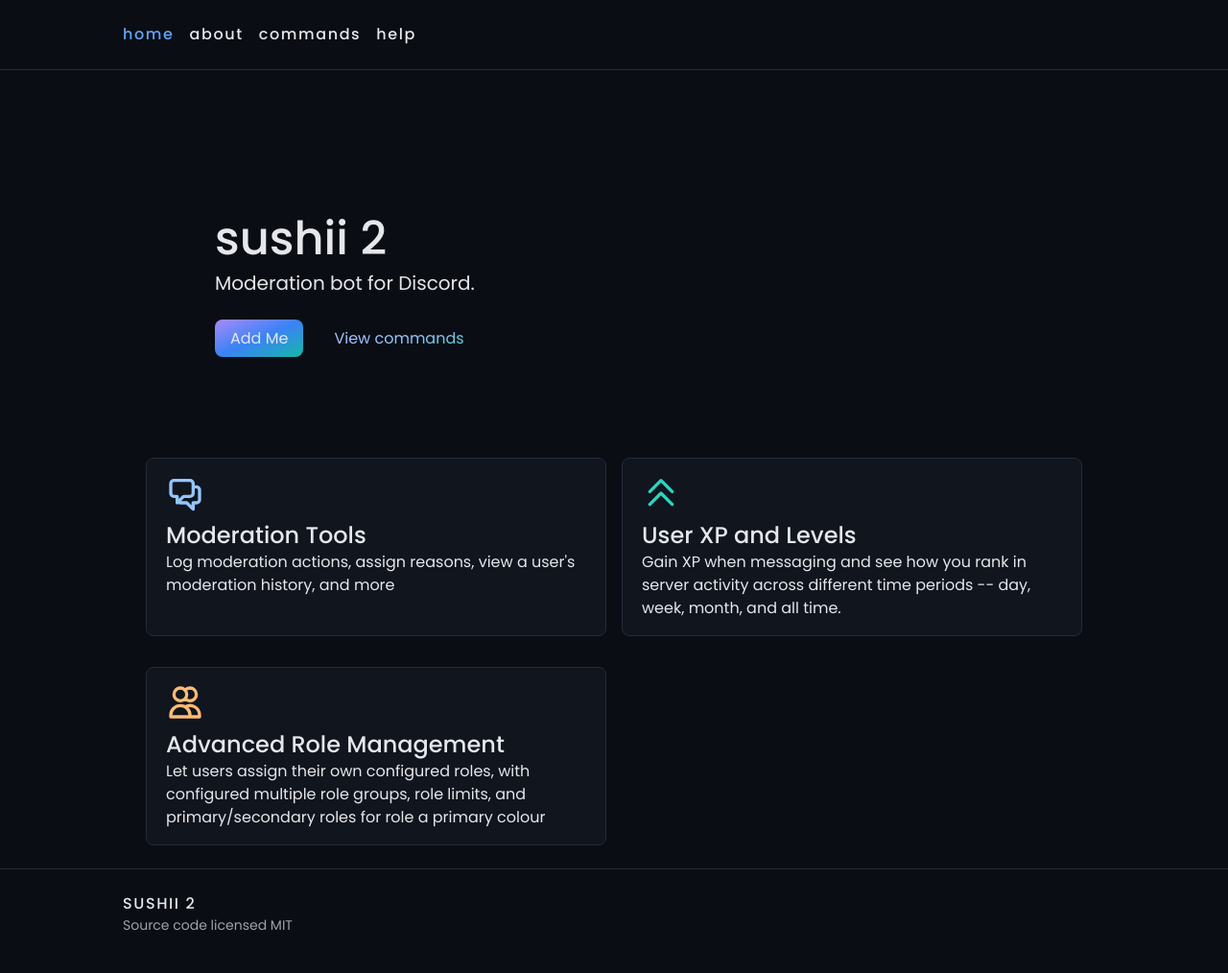
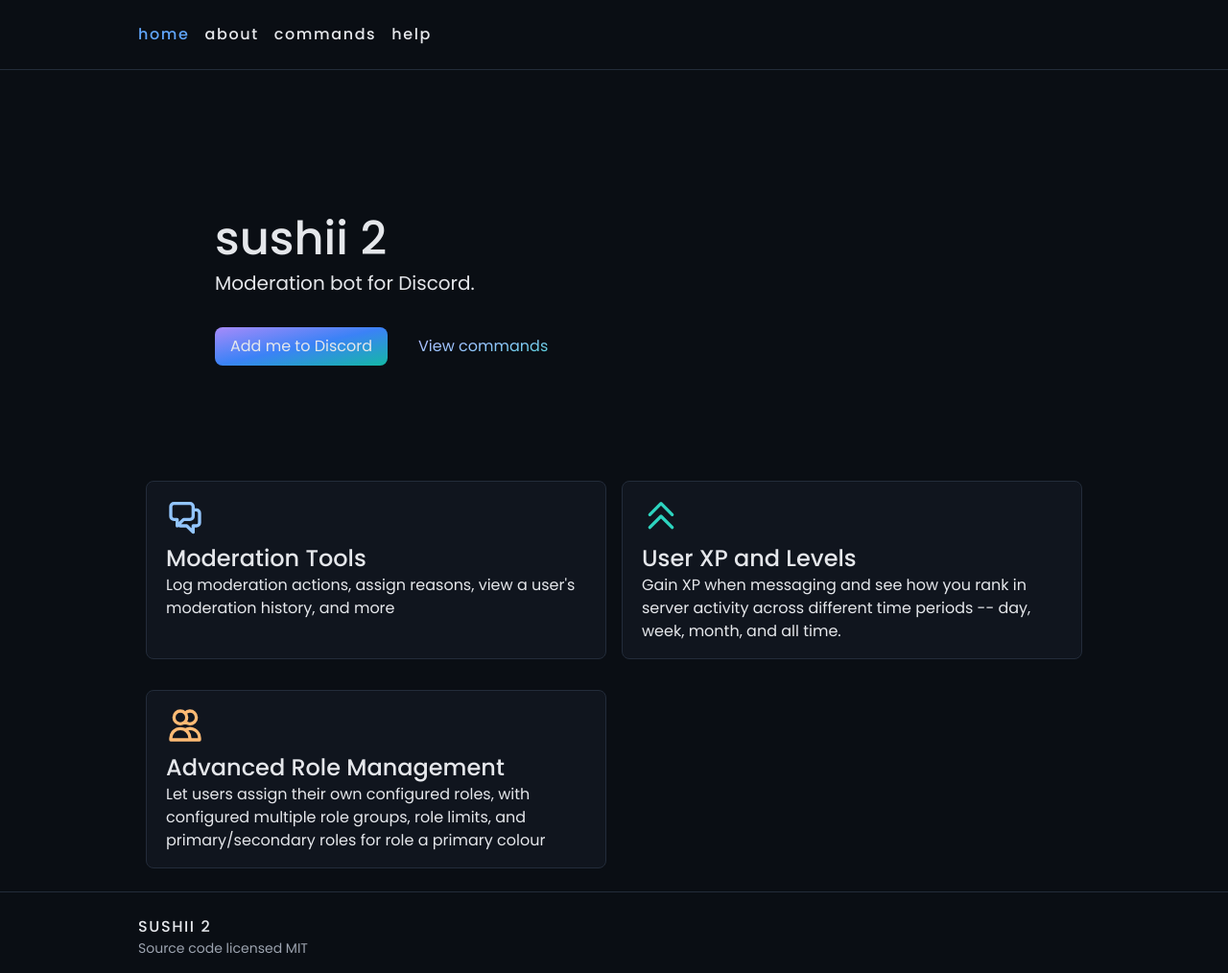
Before and after one commit to sushiibot/sushii-web, a Next.js app: page / in a window 1280 px wide. Shown: the whole page at 96% size. Built offline with nearby package versions, Linux system fonts and the light colour scheme; what @tailwindcss/typography would draw is missing.

Commit message:
fix: Adjust padding

```diff
--- a/components/Command.tsx
+++ b/components/Command.tsx
@@ -8,7 +8,7 @@
         <li className="my-3 mb-4">
             <p>
                 <span className="font-medium text-blue-300">{name}</span>
-                <span className="text-red-200"> {usage}</span>
+                <span className="text-red-300"> {usage}</span>
             </p>
             {aliases?.length && (
                 <div className="mt-2 mb-2">
--- a/components/Footer.tsx
+++ b/components/Footer.tsx
@@ -1,7 +1,7 @@
 export default function Footer() {
     return (
         <div className="border-t border-gray-800">
-            <footer className="max-w-screen-lg mx-auto py-4 pt-6 mb-4">
+            <footer className="max-w-screen-lg mx-auto p-4 pt-6">
                 <p className="text-md font-medium uppercase tracking-widest mb1">
                     sushii 2
                 </p>
--- a/components/Nav.tsx
+++ b/components/Nav.tsx
@@ -13,7 +13,7 @@
 
     return (
         <div className="border-b border-gray-800">
-            <header className="max-w-screen-lg mx-auto">
+            <header className="max-w-screen-lg mx-auto px-4">
                 <nav className="py-6 transition-colors text-md font-medium lowercase tracking-widest">
                     {links.map(({ href, label }) => (
                         <Link key={`${href}${label}`} href={href}>
--- a/pages/index.tsx
+++ b/pages/index.tsx
@@ -12,19 +12,19 @@
 
             <div className="pt-36 px-4">
                 <section className="flex flex-wrap flex-grow items-center justify-items-center">
-                    <div className="w-full md:w-1/2 md:pl-20 p-2">
+                    <div className="w-full lg:w-1/2 md:pl-20 p-2">
                         <h1 className="text-5xl font-medium">sushii 2</h1>
                         <h2 className="text-xl mt-2 mb-8">
                             Moderation bot for Discord.
                         </h2>
                         <a
-                            className="p-2 px-4 rounded-lg transition-all relative top-0 hover:-top-0.5 bg-gradient-to-br from-purple-400 via-blue-500 to-teal-500"
+                            className="inline-block p-2 px-4 mr-4 mb-2 rounded-lg transition-all relative top-0 hover:-top-0.5 bg-gradient-to-br from-purple-400 via-blue-500 to-teal-500"
                             href="/invite"
                         >
-                            Add Me
+                            Add me to Discord
                         </a>
                         <Link href="/commands">
-                            <a className="p-2 px-4 rounded-lg transition-all relative top-0 hover:-top-0.5 ml-4 bg-clip-text text-transparent bg-gradient-to-br from-purple-300 via-blue-300 to-teal-400">
+                            <a className="inline-block p-2 px-4 rounded-lg transition-all relative top-0 hover:-top-0.5 bg-clip-text text-transparent bg-gradient-to-br from-purple-300 via-blue-300 to-teal-400">
                                 View commands
                             </a>
                         </Link>
```
